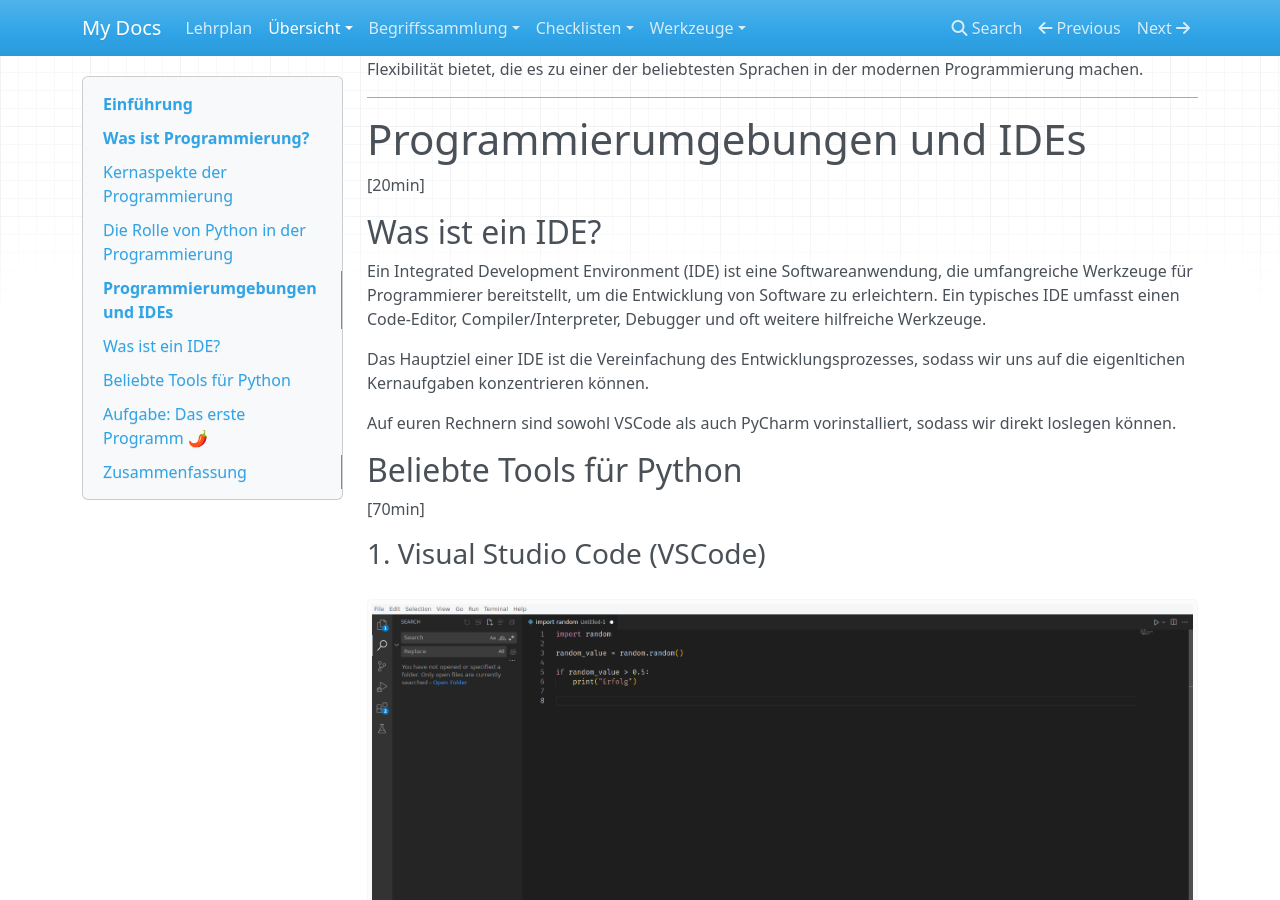
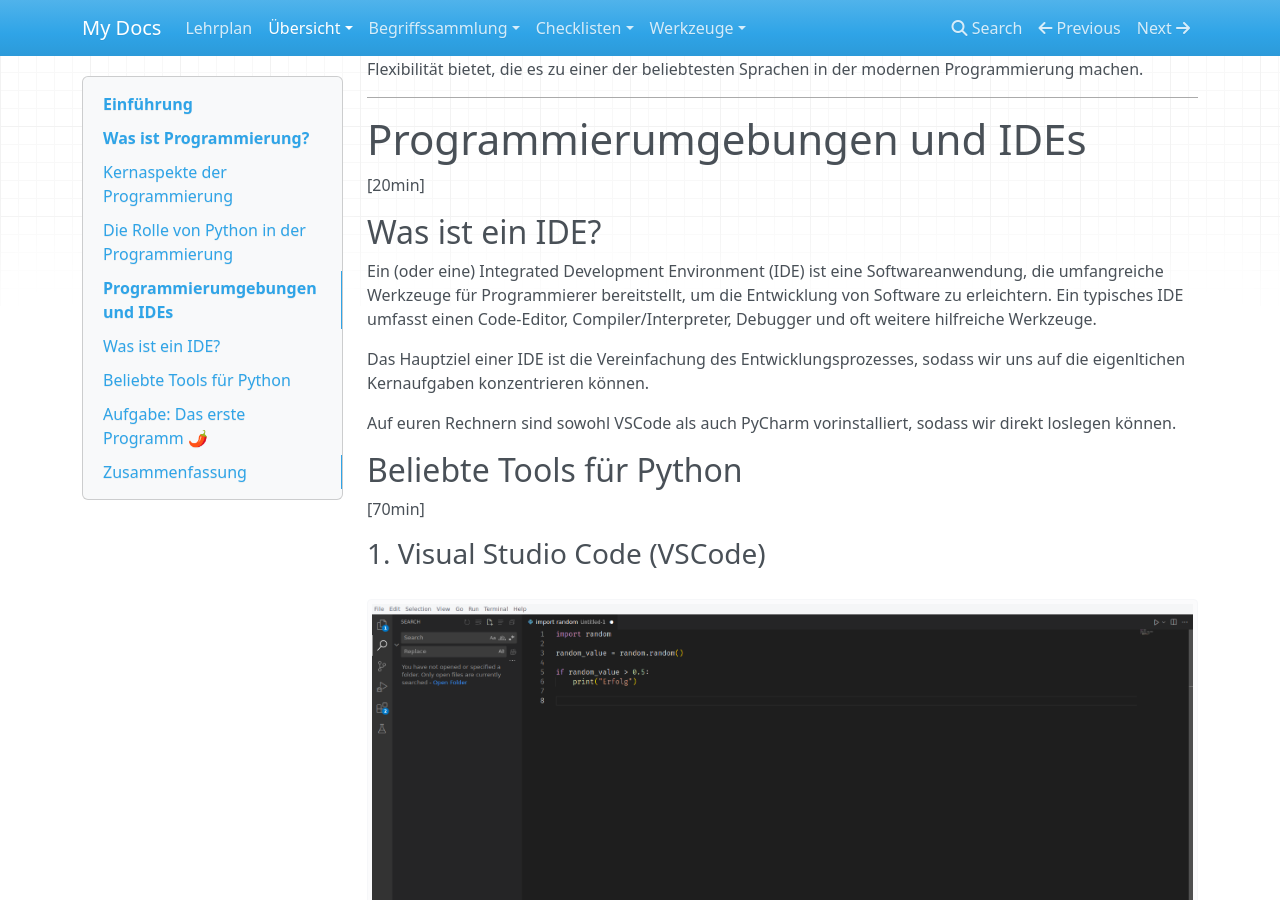
Before and after one commit to kevinsuelzle/Python_Wiki, an MkDocs documentation site: the page built from docs/lehrplan/python_grundlagen/python_grundlagen/python_grundlagen.md, in a window 1280 px wide and 900 px high, scrolled down 1462 px. Built offline with MkDocs 1.6.1, drawn with Linux system fonts in a browser that asks for light colours; nearby versions of some CDN libraries; some of the changed text lies outside the part shown.

Commit message:
reviewed w1 Einführung

```diff
--- a/docs/lehrplan/python_grundlagen/python_grundlagen/python_grundlagen.md
+++ b/docs/lehrplan/python_grundlagen/python_grundlagen/python_grundlagen.md
@@ -68,7 +68,7 @@
 [20min]
 ## Was ist ein IDE?
 
-Ein Integrated Development Environment (IDE) ist eine Softwareanwendung, die umfangreiche Werkzeuge für Programmierer
+Ein (oder eine) Integrated Development Environment (IDE) ist eine Softwareanwendung, die umfangreiche Werkzeuge für Programmierer
 bereitstellt, um die Entwicklung von Software zu erleichtern. Ein typisches IDE umfasst einen Code-Editor,
 Compiler/Interpreter, Debugger und oft weitere hilfreiche Werkzeuge.
 
```
Also changed, not shown: other parts of docs/lehrplan/python_grundlagen/python_grundlagen/python_grundlagen.md (+1 -1 lines), docs/checklists/checklist_1.md (+1 -1 lines), docs/index.md (line endings or trailing spaces).
